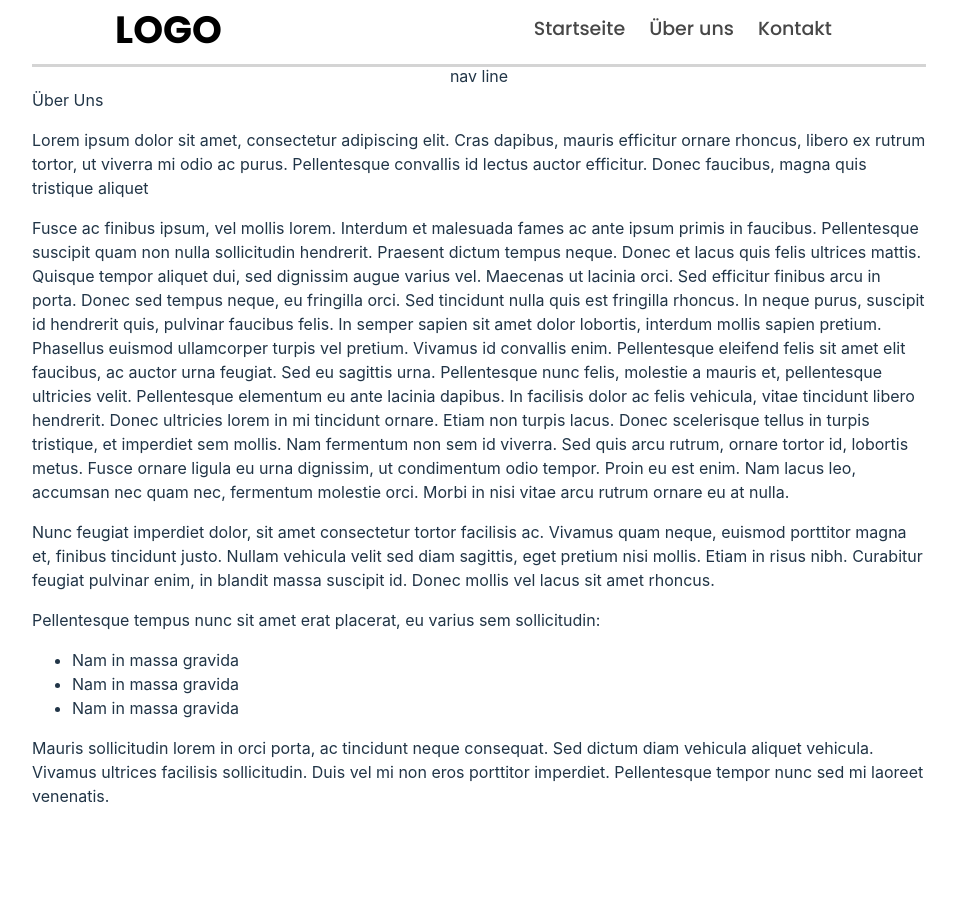
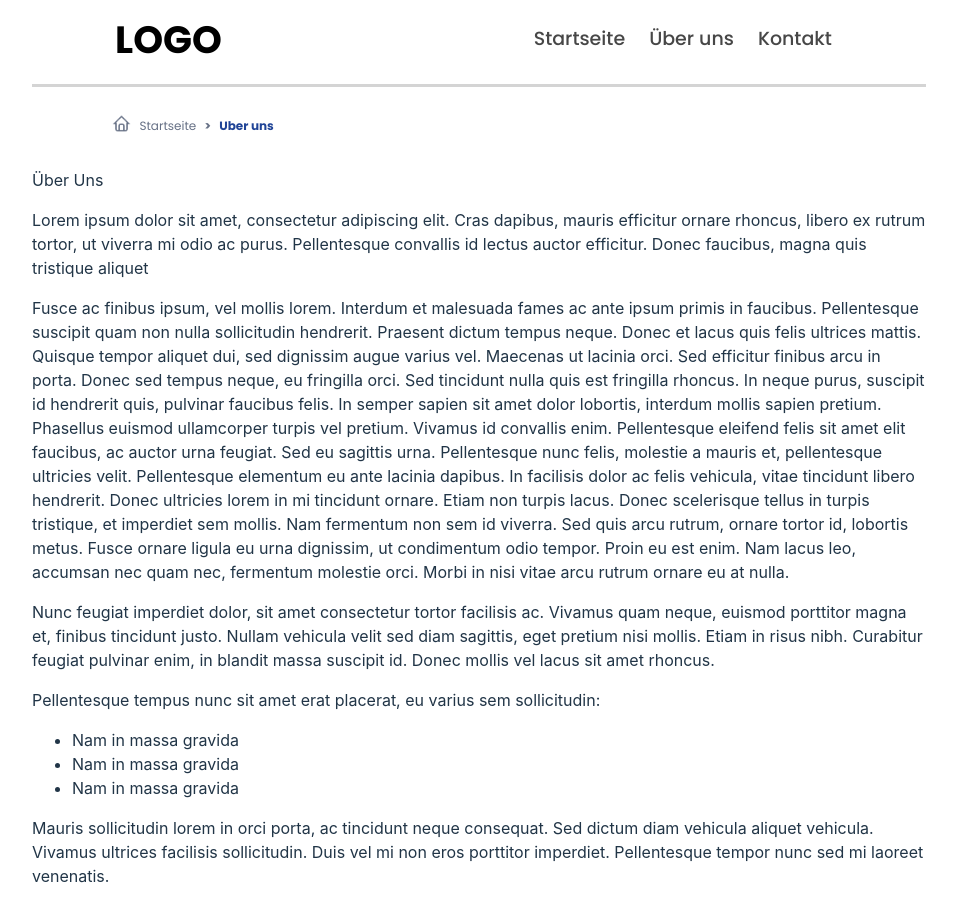
Before and after one commit to ViyaletaH/test-task2, a React (Vite) app in the folder figma-task/: page / in a window 1280 px wide. Shown: the whole page, without its empty margins (161-1118 px from the left). Before the commit the page ends 824 px from the top, so only its background shows below. Built offline with nearby package versions, Linux system fonts and the light colour scheme.

Commit message:
feat: add nav-line styles

```diff
--- a/figma-task/src/components/NavLine.tsx
+++ b/figma-task/src/components/NavLine.tsx
@@ -1,6 +1,13 @@
 
 const NavLine = () => {
-  return <div>nav line</div>;
+  return <div className="nav-line">
+  <div className="home">
+    <img src="/public/home.png" alt="home" width="19px" height="19px"/>
+  </div>
+  <span className="startseite">Startseite</span>
+  <span className="nav-arrow">&gt;</span>
+  <span className="current">Uber uns</span>
+</div>;
 };
 
 export default NavLine;
--- a/figma-task/src/myStyles.scss
+++ b/figma-task/src/myStyles.scss
@@ -19,11 +19,11 @@ body {
   .header {
     display: flex;
     width: 100%;
-    height: 10.4%;
+    max-height: 10.4%;
+    min-height: 10.4%;
     justify-content: space-between;
     align-items: center;
     box-shadow: 0px 3px 0px 0px rgba(72, 72, 72, 0.232);
-
 
     .logo {
       width: 137px;
@@ -66,7 +66,32 @@ body {
       #about {
         margin: 0 24px 0 24px;
       }
+    }
+  }
 
+  .nav-line {
+    display: flex;
+    align-items: center;
+    justify-content: space-around;
+    margin: 30px 0px 30px 0px;
+    width: 170px;
+    height: fit-content;
+    margin-right: auto;
+    font-family: 'Poppins', sans-serif;
+    font-size: 12px;
+    margin-left: 8.5%;
+    .startseite {
+      color: #667085;
+    }
+
+    .nav-arrow {
+      color: #667085;
+      font-weight: bold;
+    }
+
+    .current {
+      font-weight: bold;
+      color: #204497;
     }
   }
 }
```
Also changed, not shown: figma-task/public/home.png (added).
